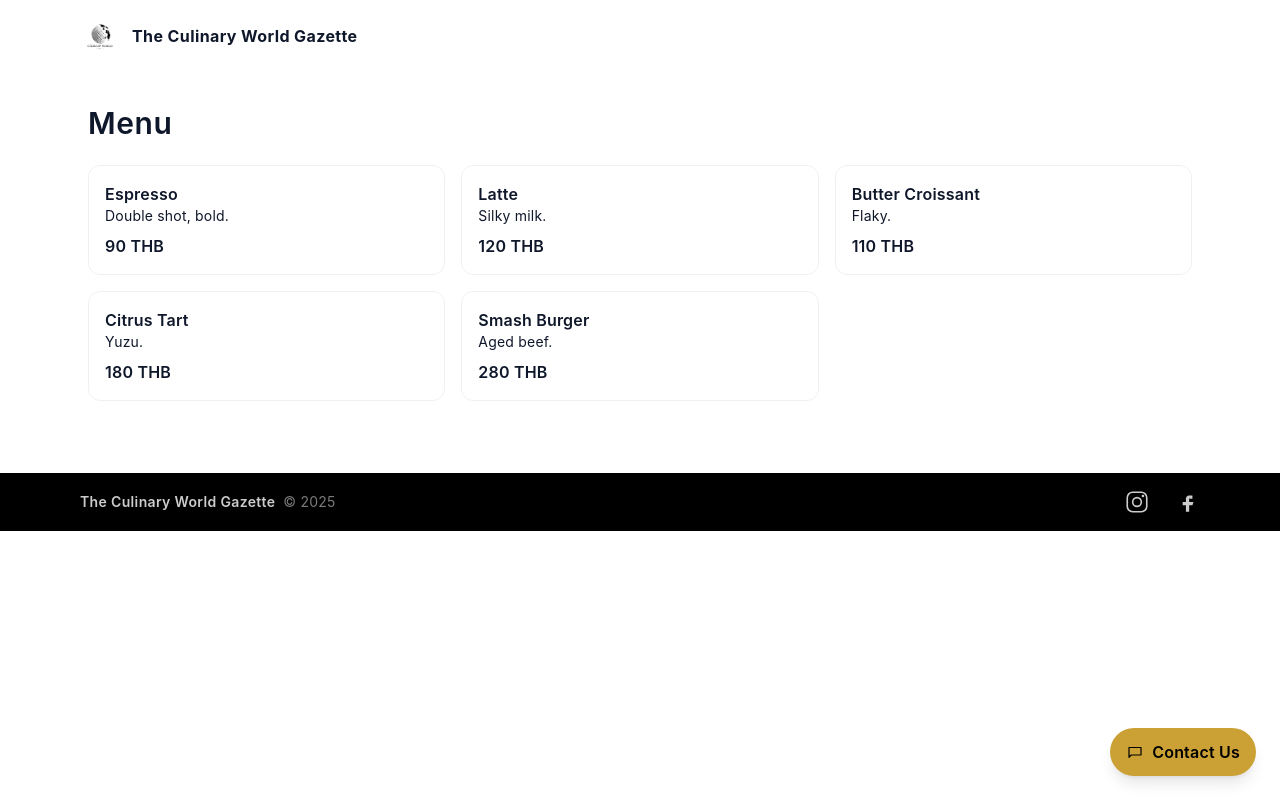
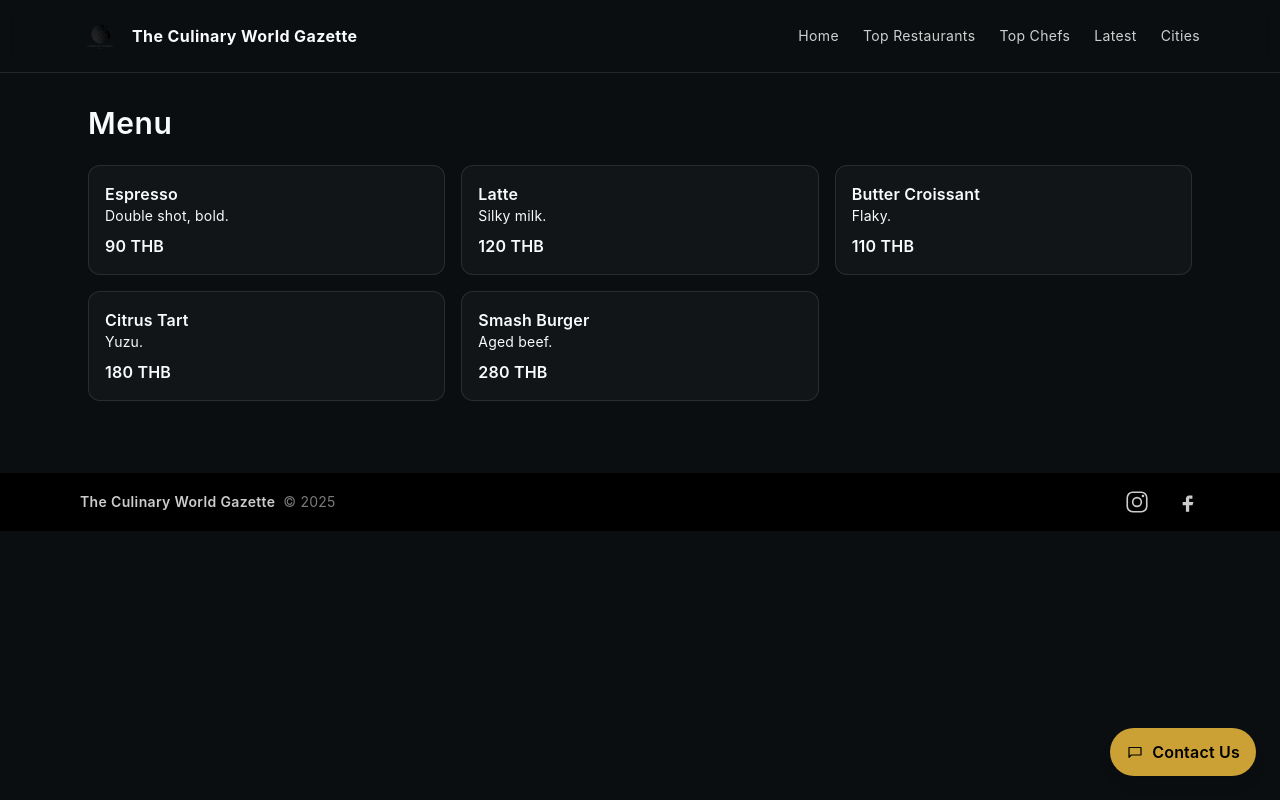
Before and after one commit to AlexanderHardinan/black-and-white-website, a Next.js app: page /menu in a window 1280 px wide. Built offline with nearby package versions, Linux system fonts and the light colour scheme; no server answers.

Commit message:
Set global theme to dark and dark-safe UI borders

```diff
--- a/styles/globals.css
+++ b/styles/globals.css
@@ -3,34 +3,46 @@
 @tailwind utilities;
 
 :root {
-  --bg: #fff;
-  --fg: #0f172a;
+  /* GLOBAL DARK (default) */
+  --bg: #0b0e10;
+  --fg: #f8fafc;
   --gold: #CBA135;
-  --muted: #6b7280;
+  --muted: #94a3b8;
+
+  /* gentle global letter spacing */
+  --track: 0.0125em; /* ~0.2px at 16px */
 }
 
+/* (Optional compatibility) If anything still toggles a .dark class, keep it consistent */
 .dark {
   --bg: #0b0e10;
   --fg: #f8fafc;
   --muted: #94a3b8;
 }
 
+html {
+  scroll-behavior: smooth;
+}
+
 body {
   background: var(--bg);
   color: var(--fg);
   font-family: Inter, ui-sans-serif, system-ui, -apple-system, Segoe UI, Roboto, Helvetica, Arial;
+  letter-spacing: var(--track);
 }
 
-/* Smooth scrolling */
-html {
-  scroll-behavior: smooth;
-}
+/* keep paragraphs comfortable, but give headings a touch more */
+h1, h2, h3 { letter-spacing: 0.02em; }
 
-/* Reusable card */
+/* blog content with typography plugin */
+.prose h1, .prose h2, .prose h3 { letter-spacing: 0.015em; }
+
+/* Reusable card (dark-safe) */
 .card {
   padding: 16px;
   border-radius: 12px;
-  border: 1px solid rgba(0,0,0,0.06);
+  border: 1px solid rgba(255,255,255,0.10);
+  background: rgba(255,255,255,0.03);
 }
 
 /* Buttons */
@@ -47,7 +59,7 @@
 }
 
 .btn-ghost {
-  border: 1px solid var(--muted);
+  border: 1px solid rgba(255,255,255,0.18);
   color: var(--muted);
   padding: .5rem 1rem;
   border-radius: 8px;
@@ -88,6 +100,8 @@
   opacity: 1;
   transform: translateX(0);
 }
+
+/* Typography */
 .prose a {
   color: var(--gold);
   text-decoration: none;
@@ -95,24 +109,13 @@
 .prose a:hover {
   text-decoration: underline;
 }
-
 .prose strong {
   color: var(--gold);
 }
-
 .prose h2, .prose h3 {
   color: var(--gold);
   font-weight: 700;
 }
-/* gentle global letter spacing */
-:root { --track: 0.0125em; }   /* ~0.2px at 16px */
-body { letter-spacing: var(--track); }
-
-/* keep paragraphs comfortable, but give headings a touch more */
-h1, h2, h3 { letter-spacing: 0.02em; }
-
-/* blog content with typography plugin */
-.prose h1, .prose h2, .prose h3 { letter-spacing: 0.015em; }
 
 /* ===== Animated button shine ===== */
 .btn-anim .btn-shine{
@@ -145,6 +148,7 @@
 @media (min-width: 1280px) {   /* xl+ */
   .container { padding-inline: 2.5rem; } /* 40px */
 }
+
 /* Ordered list with 1. markers + spacing */
 .post-content ol {
   list-style: none;
```
